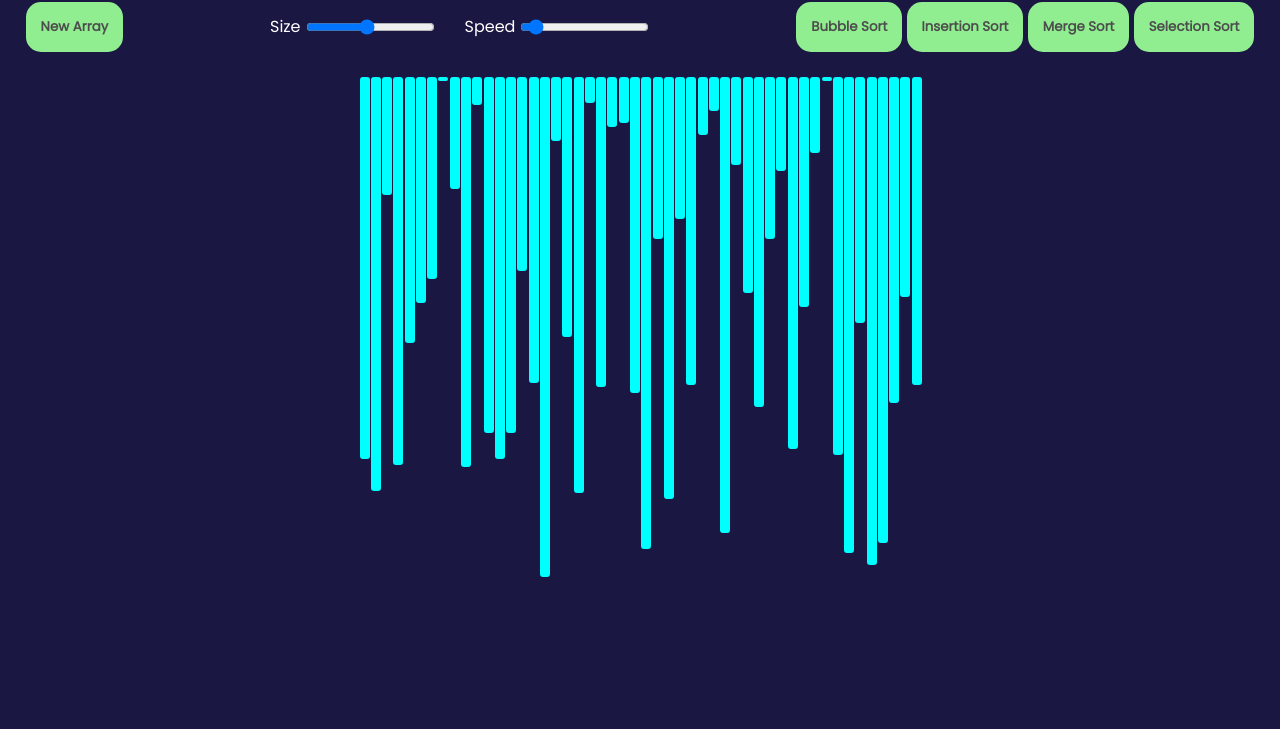
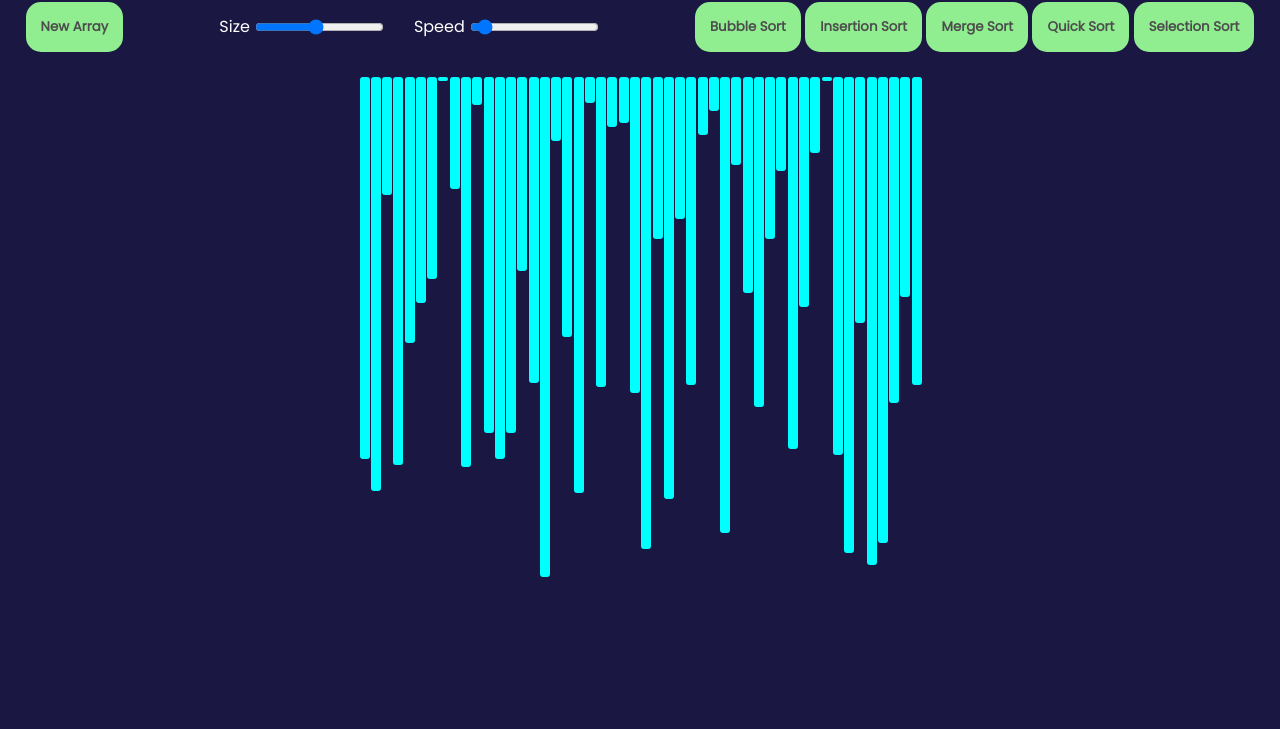
Before and after one commit to Sunnykumarpal1/SortingVisualizer, a plain HTML site: page index.html in a window 1280 px wide. Shown: the part 71-800 px from the top of the page. Drawn offline with Linux system fonts and the light colour scheme.

Commit message:
Update index.html

```diff
--- a/index.html
+++ b/index.html
@@ -33,7 +33,7 @@
         <button class="btn bubble">Bubble Sort</button>
         <button class="btn insertion">Insertion Sort</button>
         <button class="btn merge">Merge Sort</button>
-        <!-- <button class="btn quick">Quick Sort</button> -->
+        <button class="btn quick">Quick Sort</button>
         <button class="btn selection">Selection Sort</button>
       </div>
     </nav>
```
